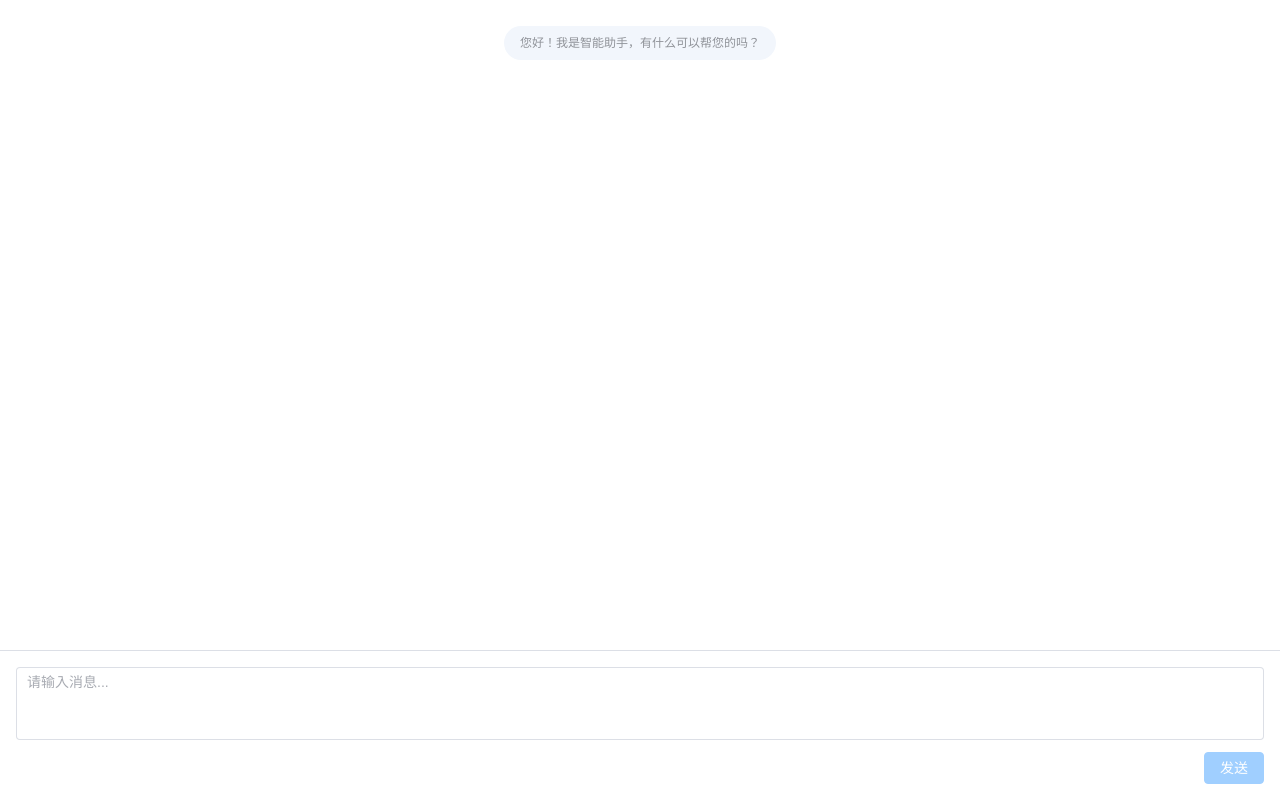
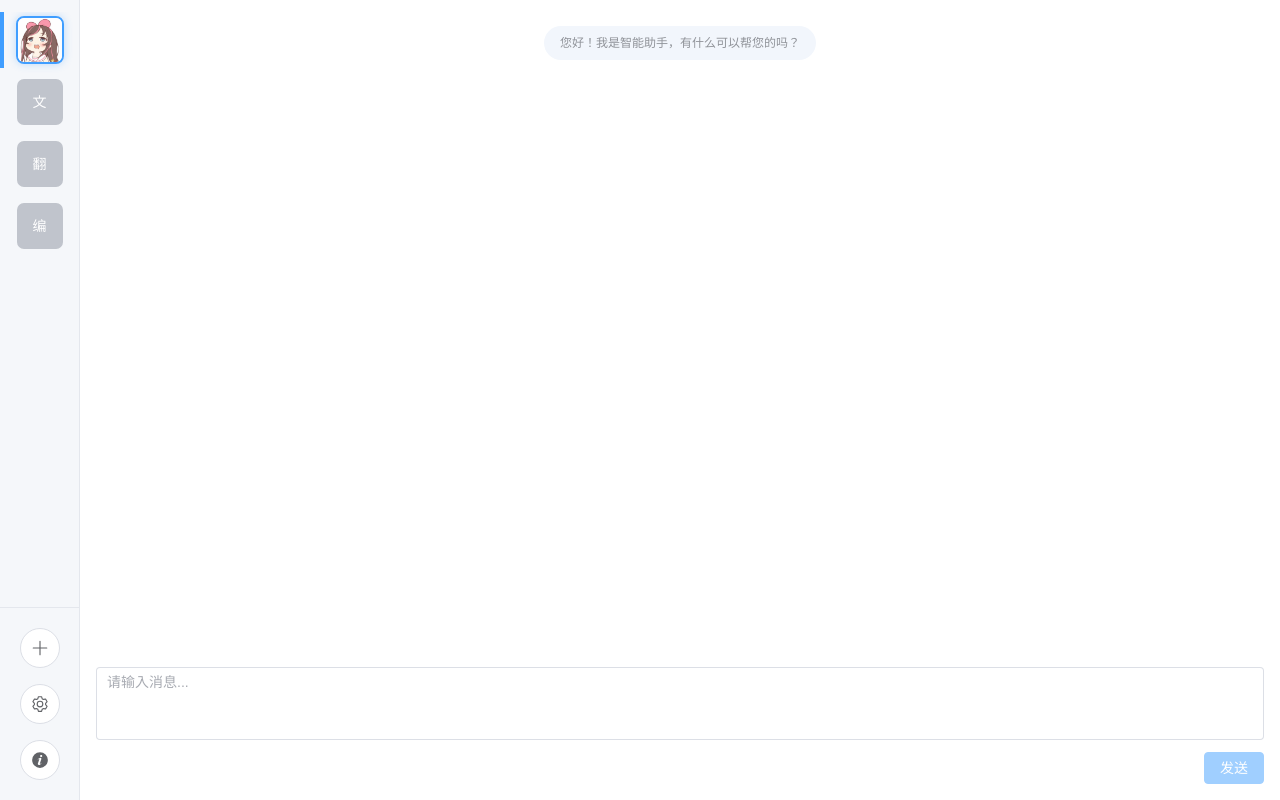
Before and after one commit to SakuraSmiles/ai-chyan-ui2, a Vue app: page / in a window 1280 px wide. Built offline with nearby package versions, Linux system fonts and the light colour scheme; no server answers.

Commit message:
增加侧边栏布局

```diff
--- a/src/App.vue
+++ b/src/App.vue
@@ -1,5 +1,10 @@
 <template>
   <div class="chat-app">
+    <el-container>
+      <el-aside width="80px">
+        <Sidebar @selectBot="handleSelectBot" @addBot="handleAddBot" @setting="handleSetting" @about="handleAbout" />
+      </el-aside>
+      <el-container>
         <el-main class="chat-container">
           <MessageHistory :messages="messages" />
         </el-main>
@@ -7,14 +12,17 @@
         <el-footer height="auto" class="input-container">
           <MessageInput @send="handleSendMessage" />
         </el-footer>
+      </el-container>
+    </el-container>
   </div>
 </template>
 
 <script setup lang="ts">
 import { nextTick, onUnmounted, ref } from 'vue';
 import { sseManager } from './utils/sseManager';
-import MessageInput from '@/components/chat/MessageInput.vue';
-import MessageHistory from '@/components/chat/MessageHistory.vue';
+import MessageInput from './components/chat/MessageInput.vue';
+import MessageHistory from './components/chat/MessageHistory.vue';
+import Sidebar from './components/layout/Siderbar.vue';
 import type { ChatMessage } from './types/chat';
 
 // 初始消息数据
@@ -42,10 +50,10 @@ const handleSendMessage = (content: string) => {
   };
   messages.value.push(newMessage);
   currentMessageId.value = newMessage.id;
-  sseManager.connect(url.value+content,handleMessage,handleError)
+  sseManager.connect(url.value + content, handleMessage, handleError)
   scrollToBottom();
 };
-const handleMessage = (data: string) =>{
+const handleMessage = (data: string) => {
   if (!currentMessageId.value) return;
   const index = messages.value.findIndex(msg => msg.id === currentMessageId.value);
   let json_data = transformThink(JSON.parse(data).content)
@@ -55,7 +63,7 @@ const handleMessage = (data: string) =>{
     scrollToBottom();
   }
 }
-const handleError = () =>{
+const handleError = () => {
   if (!currentMessageId.value) return;
 
   const index = messages.value.findIndex(msg => msg.id === currentMessageId.value);
@@ -64,6 +72,27 @@ const handleError = () =>{
     scrollToBottom();
   }
 }
+
+const handleSelectBot = (bot: any) => {
+  console.log('选择机器人:', bot);
+  // 这里实现切换机器人的逻辑
+};
+
+// 处理添加机器人
+const handleAddBot = () => {
+  console.log('添加新机器人');
+};
+
+// 处理系统设置
+const handleSetting = () => {
+  console.log('打开系统设置');
+};
+
+// 处理关于
+const handleAbout = () => {
+  console.log('打开关于页面');
+};
+
 // 滚动到底部方法
 const scrollToBottom = () => {
   nextTick(() => {
@@ -110,6 +139,6 @@ onUnmounted(() => {
 
 .input-container {
   padding: 0;
-  border-top: 1px solid #dcdfe6;
+  /* border-top: 1px solid #dcdfe6; */
 }
 </style>
--- /dev/null
+++ b/src/components/layout/Siderbar.vue
@@ -0,0 +1,191 @@
+<template>
+    <div class="sidebar">
+        <!-- 机器人列表区域 -->
+        <div class="bot-list">
+            <div v-for="(bot, index) in bots" :key="index" class="bot-item"
+                :class="{ 'active': activeBotId === bot.id }" @click="selectBot(bot)">
+                <div class="avatar-container">
+                    <el-avatar shape="square" :size="48" :src="getAssetsFile(bot.avatar)">
+                        {{ bot.name.charAt(0) }}
+                    </el-avatar>
+                </div>
+            </div>
+        </div>
+
+        <!-- 底部操作按钮 -->
+        <div class="sidebar-actions">
+            <div class="action-item">
+                <el-button class="action-item-button" :icon="Plus" circle size="large" />
+            </div>
+            <div class="action-item" @click="openSettings">
+                <el-button class="action-item-button" :icon="Setting" circle size="large" />
+            </div>
+            <div class="action-item" @click="openAbout">
+                <el-button class="action-item-button" :icon="InfoFilled" circle size="large" />
+            </div>
+        </div>
+    </div>
+</template>
+
+<script setup lang="ts">
+import { ref, onMounted } from 'vue'
+import { getAssetsFile } from '../../utils/commonUtil.ts';
+import {
+    Plus,
+    Setting,
+    InfoFilled
+} from '@element-plus/icons-vue'
+
+// 定义机器人类型
+interface Bot {
+    id: string;
+    name: string;
+    avatar: string;
+}
+
+// 当前选中的机器人ID
+const activeBotId = ref('1')
+
+// 模拟机器人数据
+const bots = ref<Bot[]>([
+    { id: '1', name: '助手', avatar: '../assets/robot.png' },
+    { id: '2', name: '文档', avatar: '' },
+    { id: '3', name: '翻译', avatar: '' },
+    { id: '4', name: '编程', avatar: '' },
+])
+
+// 选择机器人
+const selectBot = (bot: Bot) => {
+    activeBotId.value = bot.id
+    emit('selectBot', bot)
+}
+
+// 添加机器人
+const addBot = () => {
+    emit('addBot')
+}
+
+// 打开设置
+const openSettings = () => {
+    emit('setting')
+}
+
+// 打开关于
+const openAbout = () => {
+    emit('about')
+}
+
+// 定义事件
+const emit = defineEmits(['selectBot', 'addBot', 'setting', 'about'])
+
+// 初始化选择第一个机器人
+onMounted(() => {
+    if (bots.value.length > 0) {
+        selectBot(bots.value[0])
+    }
+})
+</script>
+
+<style scoped>
+.sidebar {
+    display: flex;
+    flex-direction: column;
+    height: 100%;
+    background-color: #f5f7fa;
+    border-right: 1px solid #e4e7ed;
+    padding: 12px 0;
+    width: 80px;
+    box-sizing: border-box;
+    overflow: hidden;
+}
+
+.bot-list {
+    flex: 1;
+    overflow-y: auto;
+    display: flex;
+    flex-direction: column;
+    align-items: center;
+    gap: 6px;
+}
+
+.bot-item {
+    flex-shrink: 0;
+    cursor: pointer;
+    width: 100%;
+    height: 56px;
+    display: flex;
+    justify-content: center;
+    align-items: center;
+    transition: all 0.3s ease;
+}
+
+.bot-item.active {
+    width: 100%;
+    border-left: 4px solid #409eff;
+}
+
+.bot-item:hover {
+    background-color: #e8f4ff;
+}
+
+.avatar-container {
+    position: relative;
+    width: 48px;
+    height: 48px;
+    border-radius: 8px;
+    transition: all 0.3s cubic-bezier(0.4, 0, 0.2, 1);
+    overflow: hidden;
+    transition: all 0.3s ease;
+}
+
+.bot-item .avatar-container {
+    border: 1px solid transparent;
+}
+
+.bot-item.active .avatar-container {
+    left:-2px;
+    border: 2px solid #409eff;
+    box-shadow: 0 0 8px rgba(64, 158, 255, 0.3);
+}
+
+.avatar-container .el-avatar {
+    width: 100% !important;
+    height: 100% !important;
+    border-radius: 4px;
+}
+
+
+.sidebar-actions {
+    padding: 12px 0 0;
+    border-top: 1px solid #e4e7ed;
+}
+
+.action-item {
+    display: flex;
+    flex-direction: column;
+    align-items: center;
+    padding: 8px 0;
+    transition: all 0.3s ease;
+    margin: 0 4px;
+}
+
+.action-item-button {
+    font-size: 18px;
+}
+
+/* 平滑过渡动画 */
+@keyframes activeTransition {
+    0% {
+        transform: scale(0.95);
+        opacity: 0.8;
+    }
+    100% {
+        transform: scale(1);
+        opacity: 1;
+    }
+}
+
+.bot-item.active .avatar-container {
+    animation: activeTransition 0.3s ease-out;
+}
+</style>
--- /dev/null
+++ b/src/utils/commonUtil.ts
@@ -0,0 +1,6 @@
+const  getAssetsFile = (url:string) => {
+    return new URL(`${url}`, import.meta.url).href
+ }
+ export {
+    getAssetsFile
+ }
```
Also changed, not shown: src/assets/robot.png (added). Lines whose indentation alone changed are shown as unchanged.
